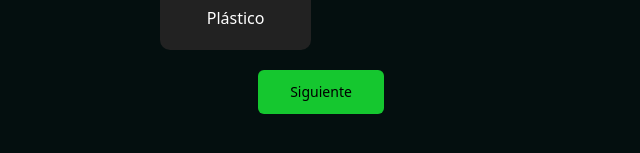
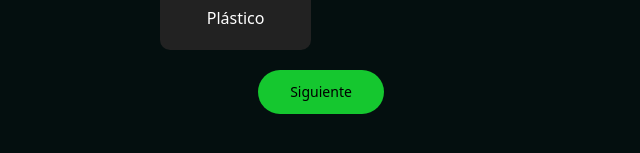
Before and after one commit to MatiasAguirre26/reciclaje-final, a Next.js app: page /recycle in a window 1280 px wide. Shown: the part 525-678 px from the top of the page, without its empty margins (319-959 px from the left). Built offline with nearby package versions, Linux system fonts and the light colour scheme.

Commit message:
estilando el boton

```diff
--- a/src/app/recycle/page.js
+++ b/src/app/recycle/page.js
@@ -56,7 +56,7 @@ export default function Recycle() {
           ))}
         </div>
         <div>
-          <Link href="recycle/locations" className={buttonVariants({variant: "blackText", size: "lg", className: "rounded-full px-18"})}>Siguiente</Link>
+          <Link href="recycle/locations" className={buttonVariants({variant: "blackText", size: "lg"})}>Siguiente</Link>
         </div>
         <div>
           <Navbar />
--- a/src/components/ui/button.jsx
+++ b/src/components/ui/button.jsx
@@ -5,7 +5,7 @@ import { cva } from "class-variance-authority";
 import { cn } from "@/lib/utils"
 
 const buttonVariants = cva(
-  "inline-flex items-center justify-center whitespace-nowrap rounded-md text-sm font-medium ring-offset-background transition-colors focus-visible:outline-none focus-visible:ring-2 focus-visible:ring-ring focus-visible:ring-offset-2 disabled:pointer-events-none disabled:opacity-50",
+  "inline-flex items-center justify-center whitespace-nowrap text-sm font-medium ring-offset-background transition-colors focus-visible:outline-none focus-visible:ring-2 focus-visible:ring-ring focus-visible:ring-offset-2 disabled:pointer-events-none disabled:opacity-50",
   {
     variants: {
       variant: {
@@ -22,8 +22,8 @@ const buttonVariants = cva(
       },
       size: {
         default: "h-10 px-4 py-2",
-        sm: "h-9 rounded-md px-3",
-        lg: "h-11 rounded-md px-8",
+        sm: "h-9 rounded-full px-3",
+        lg: "h-11 rounded-full px-8",
         icon: "h-10 w-10",
       },
     },
```
